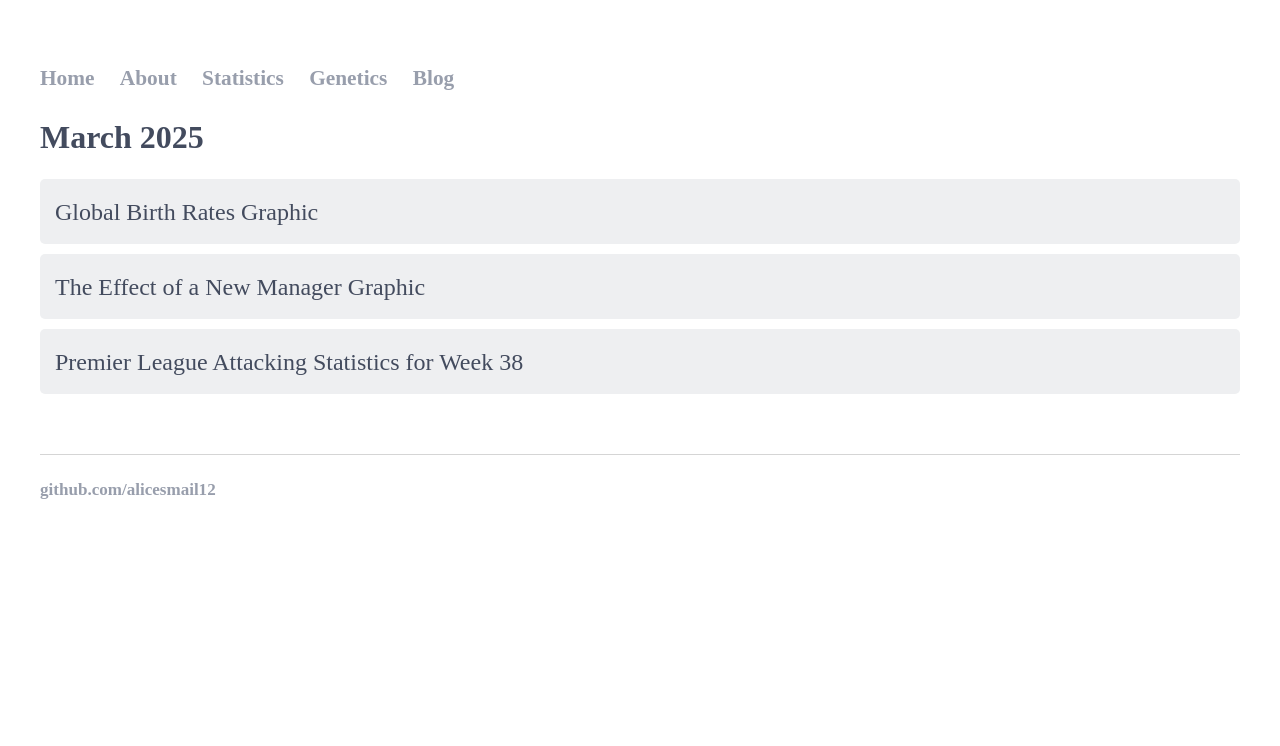
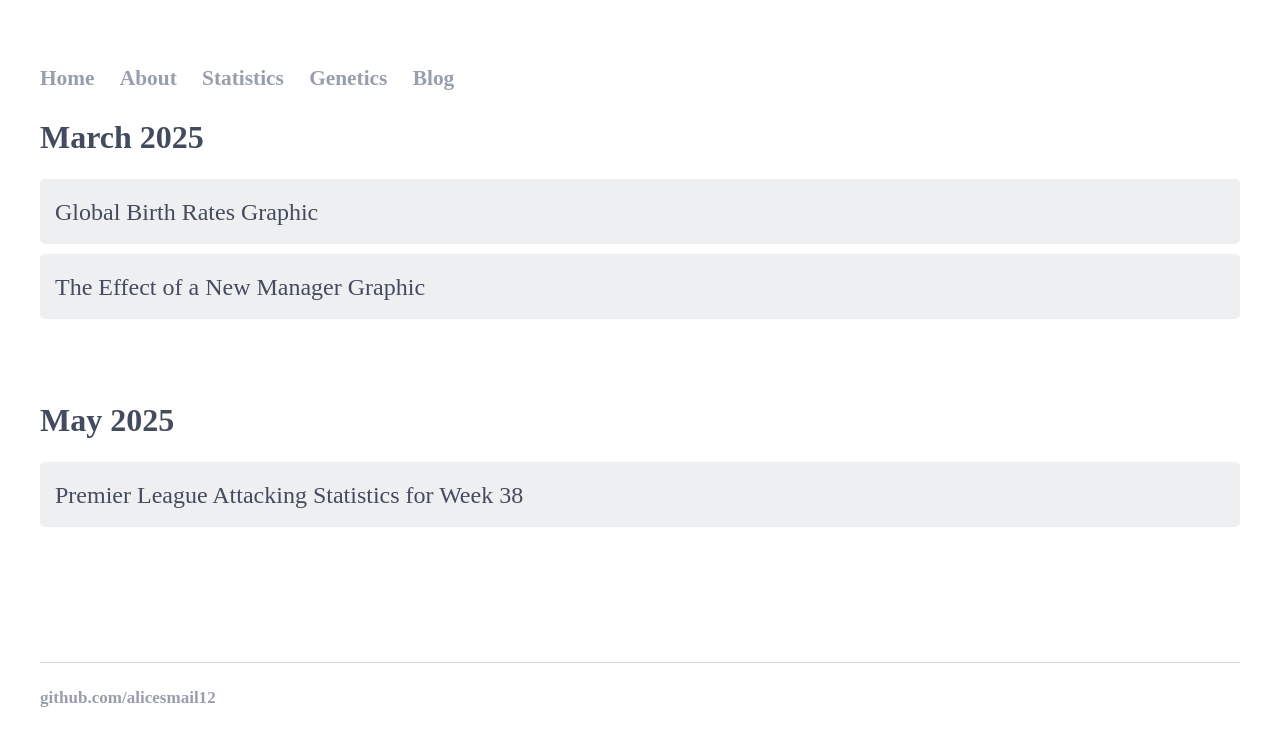
Before and after one commit to alicesmail12/alicesmail12.github.io, a Jekyll site: the page built from Blog/index.html, in a window 1280 px wide. Shown: the top 746 px of the page. Built offline with Jekyll 4.4.1, drawn with Linux system fonts in a browser that asks for light colours; some web fonts are replaced.

Commit message:
Update index.html

```diff
--- a/Blog/index.html
+++ b/Blog/index.html
@@ -10,7 +10,7 @@ margin-right: auto;
 
 .portfolio1 {
     display: grid;
-    grid-template-rows: 60px 60px 60px 50px;
+    grid-template-rows: 60px 60px 50px;
     grid-template-columns: repeat(1, 1fr);
     row-gap: 15px;
     column-gap: 20px
@@ -78,11 +78,17 @@ a:hover {
         <div class="grid-item">
             <a href="https://alicesmail12.github.io/Blog/NewManager/NewManager.html"  type="button" class="button">
                 <buttontext>The Effect of a New Manager Graphic</buttontext></a>
-        </div>
+    </div>
+</body>
+</div>
+
+<div class="container">
+<h1>May 2025</h1>
+<body>
+    <div class="portfolio1">
         <div class="grid-item">
             <a href="https://alicesmail12.github.io/Blog/PLWeek38/Week38.html"  type="button" class="button">
                 <buttontext>Premier League Attacking Statistics for Week 38</buttontext></a>
         </div>
-    </div>
 </body>
 </div>
```
